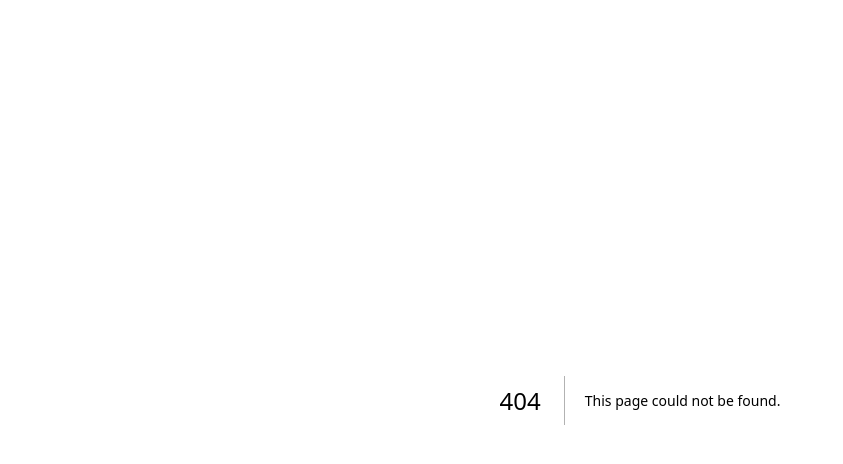
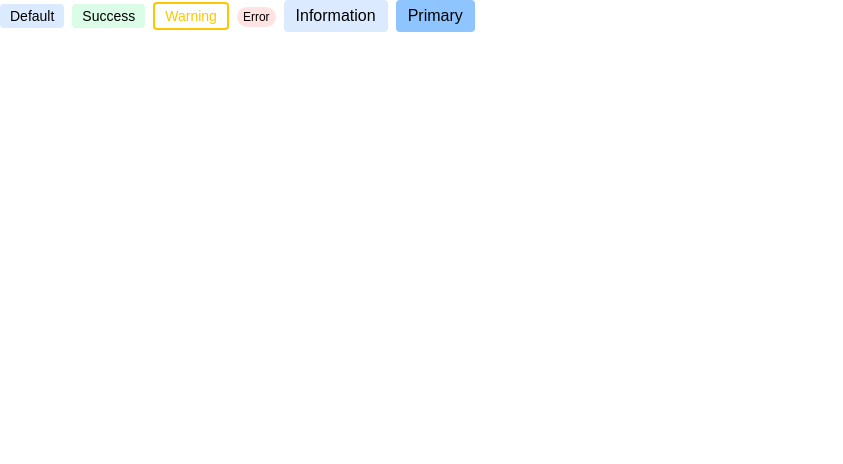
Before and after one commit to dev-daeun/frontend-practice, a Next.js app: page /clsx/buttons in a window 1280 px wide. Before the commit this address had no page. Shown: the top 464 px of the page, without its empty margins (0-843 px from the left). Built offline with nearby package versions, Linux system fonts and the light colour scheme.

Commit message:
tailwindCSS - clsx 으로 서로 다른 디자인의 버튼 만들기 실습

```diff
--- /dev/null
+++ b/src/app/clsx/buttons/page.tsx
@@ -0,0 +1,81 @@
+import clsx from "clsx";
+
+type BadgeProps = {
+    children: React.ReactNode;
+    variant?: "primary" | "success" | "warning" | "danger" | "info";
+    size?: "xs" | "sm" | "md";
+    outlined?: boolean;
+    rounded?: boolean;
+    withDot?: boolean;
+    className?: string;
+  };
+
+const baseStyles: string = "inline-flex items-center font-medium"
+const sizeStyles: {
+    [key: string]: string
+} = {
+    "xs": "text-xs px-1.5 py-0.5",
+    "sm": "text-sm px-2.5 py-0.5",
+    "md": "text-base px-3 py-1",
+}
+
+const bgColorStyles: {
+  [key: string]: string
+} = {
+  primary: "bg-blue-300",
+  success: "bg-green-100",
+  warning: "bg-yellow-100",
+  danger: "bg-red-100",
+  info: "bg-blue-100"
+}
+
+const textColorStyles: {
+  [key: string]: string
+} = {
+  primary: "text-blue-300",
+  success: "text-green-100",
+  warning: "text-yellow-400",
+  danger: "text-red-100",
+  info: "text-blue-100"
+}
+
+
+function Badge({
+    children,
+    variant = "info",
+    size = "sm",
+    outlined = false,
+    rounded = false,
+  }: BadgeProps) {
+    return <>
+        <button className={clsx(
+            baseStyles,
+            sizeStyles[size],
+            rounded ? "rounded-full" : "rounded",
+            outlined ? "bg-transparent border-2" : bgColorStyles[variant],
+            outlined ? textColorStyles[variant] : "text-black"
+            )}>{children}</button>
+    </>
+}
+
+
+export default function Home() {
+    return (
+      <div className="space-x-2">
+        <Badge>Default</Badge>
+        <Badge variant="success">Success</Badge>
+        <Badge variant="warning" outlined>
+          Warning
+        </Badge>
+        <Badge variant="danger" size="xs" rounded>
+          Error
+        </Badge>
+        <Badge variant="info" size="md" withDot>
+          Information
+        </Badge>
+        <Badge variant="primary" size="md" withDot>
+          Primary
+        </Badge>
+      </div>
+    );
+  }
```
